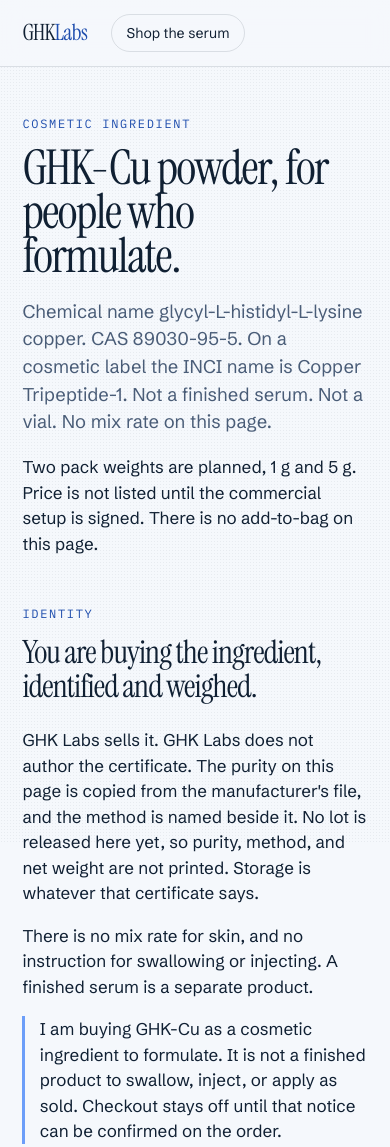
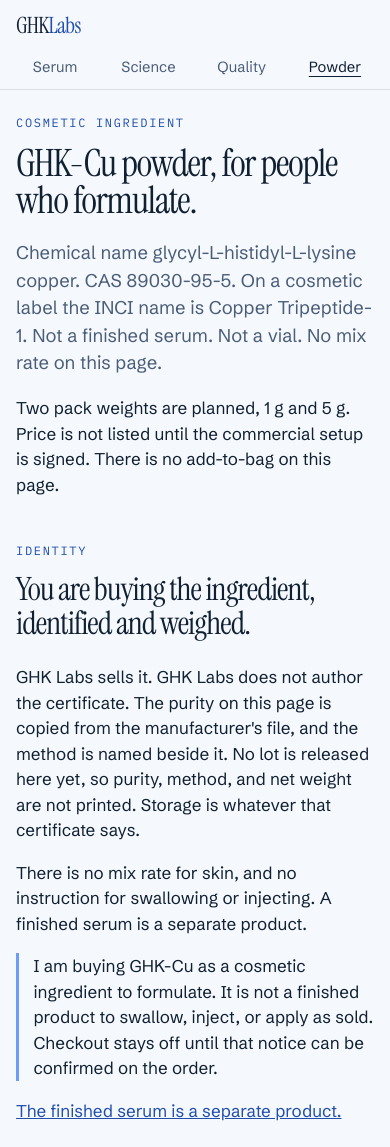
Before and after one commit to utilityincoming/ghklabs, a plain HTML site: page site/raw.html in a window 390 px wide. Shown: the top 1147 px of the page. Drawn offline with Linux system fonts and the light colour scheme; a script that the page names is missing.

Commit message:
Improve mobile storefront navigation and layout

```diff
--- a/site/raw.html
+++ b/site/raw.html
@@ -19,7 +19,7 @@
   <div class="noise" aria-hidden="true"></div>
   <header class="top">
     <a class="mark" href="/">GHK<span>Labs</span></a>
-    <nav>
+    <nav aria-label="Primary">
       <a href="/#serum">Serum</a>
       <a href="/science">Science</a>
       <a href="/quality">Quality</a>
--- a/site/styles.css
+++ b/site/styles.css
@@ -57,7 +57,8 @@ a { color: inherit; }
 .mark span { color: var(--ink-blue); }
 .top nav { display: flex; gap: 1.1rem; margin-right: auto; }
 .top nav a { color: var(--muted); text-decoration: none; font-size: 0.92rem; }
-.top nav a:hover { color: var(--ink); }
+.top nav a:hover, .top nav a[aria-current="page"] { color: var(--ink); }
+.top nav a[aria-current="page"] { text-decoration: underline; text-underline-offset: 0.25em; }
 .pill {
   border: 1px solid var(--line);
   border-radius: 999px;
@@ -130,6 +131,7 @@ h2 {
 }
 .hero-actions { display: flex; gap: 1.2rem; align-items: center; margin: 1.6rem 0 2.2rem; }
 .textlink { color: var(--ink-blue); }
+.sig-note + .facts { margin-top: 1.2rem; }
 .facts {
   display: grid;
   grid-template-columns: repeat(4, 1fr);
@@ -246,9 +248,51 @@ footer {
 }
 
 @media (max-width: 800px) {
-  .top nav { display: none; }
-  .hero, .facts, .stage, .split, .grid, .science-intro { grid-template-columns: 1fr; }
-  .facts div { border-top: 1px solid var(--line); padding: 0.7rem 0; }
-  .facts { border-top: 0; }
-  h1 { font-size: 3rem; }
+  .noise { display: none; }
+  .top {
+    position: static;
+    display: grid;
+    gap: 0.15rem;
+    padding: 0.55rem 1rem 0;
+    background: var(--paper);
+    backdrop-filter: none;
+  }
+  .top > .pill { display: none; }
+  .top nav {
+    display: grid;
+    grid-template-columns: repeat(4, minmax(0, 1fr));
+    gap: 0.25rem;
+    margin: 0 -0.35rem;
+  }
+  .top nav a {
+    display: grid;
+    place-items: center;
+    min-height: 44px;
+    padding: 0.25rem;
+    text-align: center;
+  }
+  main { padding-inline: 1rem; }
+  .hero, .stage, .split, .grid, .science-intro, .calls {
+    grid-template-columns: minmax(0, 1fr);
+  }
+  .hero { gap: 1.15rem; padding: 1rem 0 1.75rem; }
+  .hero > .pack { width: min(100%, 30rem); }
+  .hero-copy { padding-top: 0; }
+  section.hero-copy { padding-top: 1.5rem; }
+  h1 { max-width: 20ch; font-size: clamp(2.35rem, 8vw, 3.5rem); line-height: 1; }
+  .hero-actions { flex-wrap: wrap; gap: 0.35rem 0.9rem; margin: 0.9rem 0; }
+  .hero-actions a { display: inline-flex; align-items: center; min-height: 44px; }
+  .facts { grid-template-columns: repeat(2, minmax(0, 1fr)); border-top: 0; gap: 0 0.75rem; }
+  .facts div { border-top: 1px solid var(--line); padding: 0.65rem 0; }
+  .stage, .split { gap: 1.15rem; padding-top: 2.5rem; }
+  .science-intro { gap: 0.5rem; }
+  .calls pre { white-space: pre-wrap; overflow-wrap: anywhere; }
+  button[data-copy] { min-height: 44px; }
+  footer { flex-direction: column; gap: 0.5rem; padding-inline: 1rem; }
+  footer p { margin: 0; }
 }
+
+@media (prefers-reduced-motion: reduce) {
+  html { scroll-behavior: auto; }
+  #rail-fill { transition: none; }
+}
```
Also changed, not shown: site/index.html (+6 -5 lines), site/quality.html (+1 -1 lines), site/science.html (+1 -1 lines), 1 other file.
